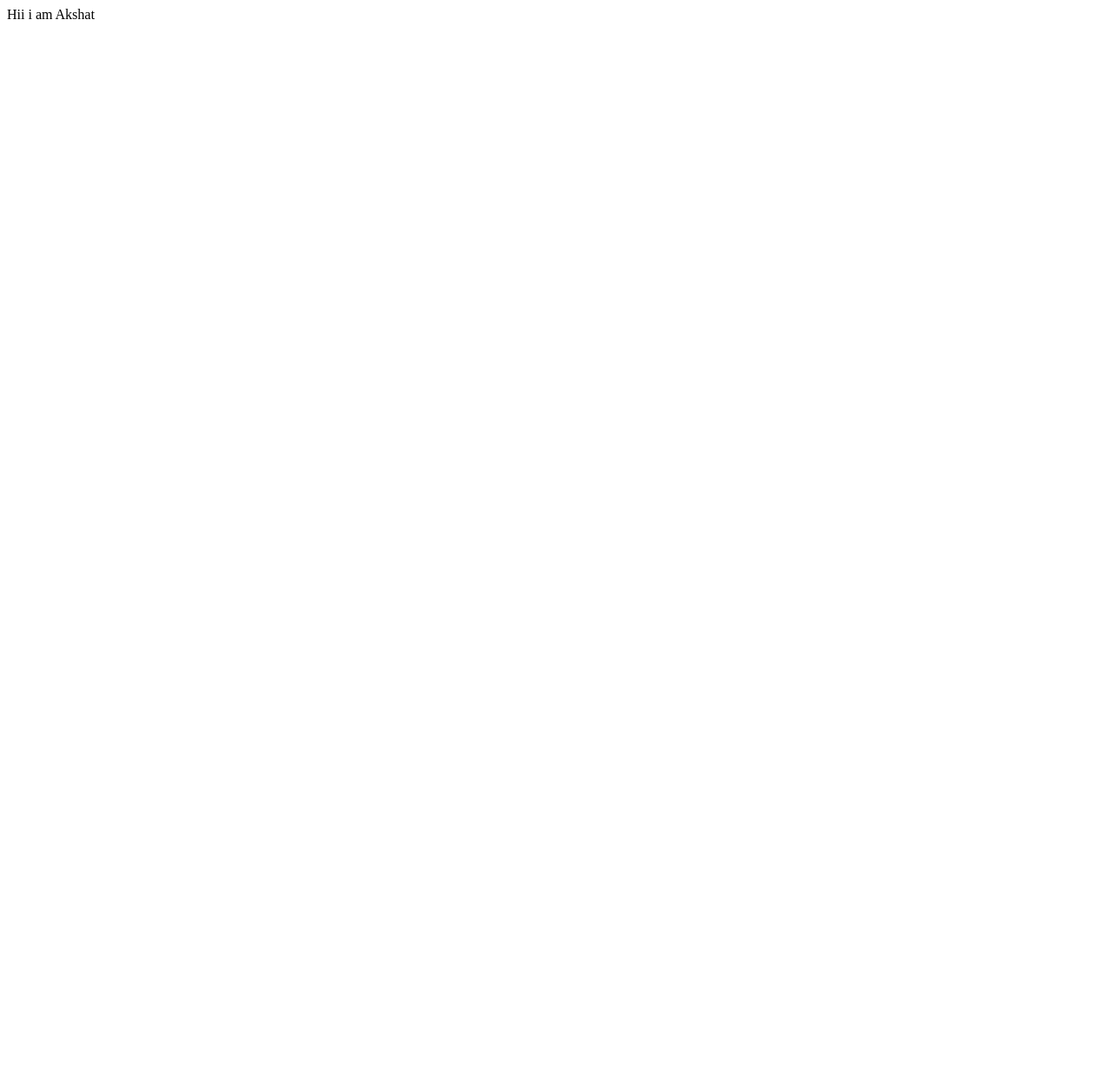
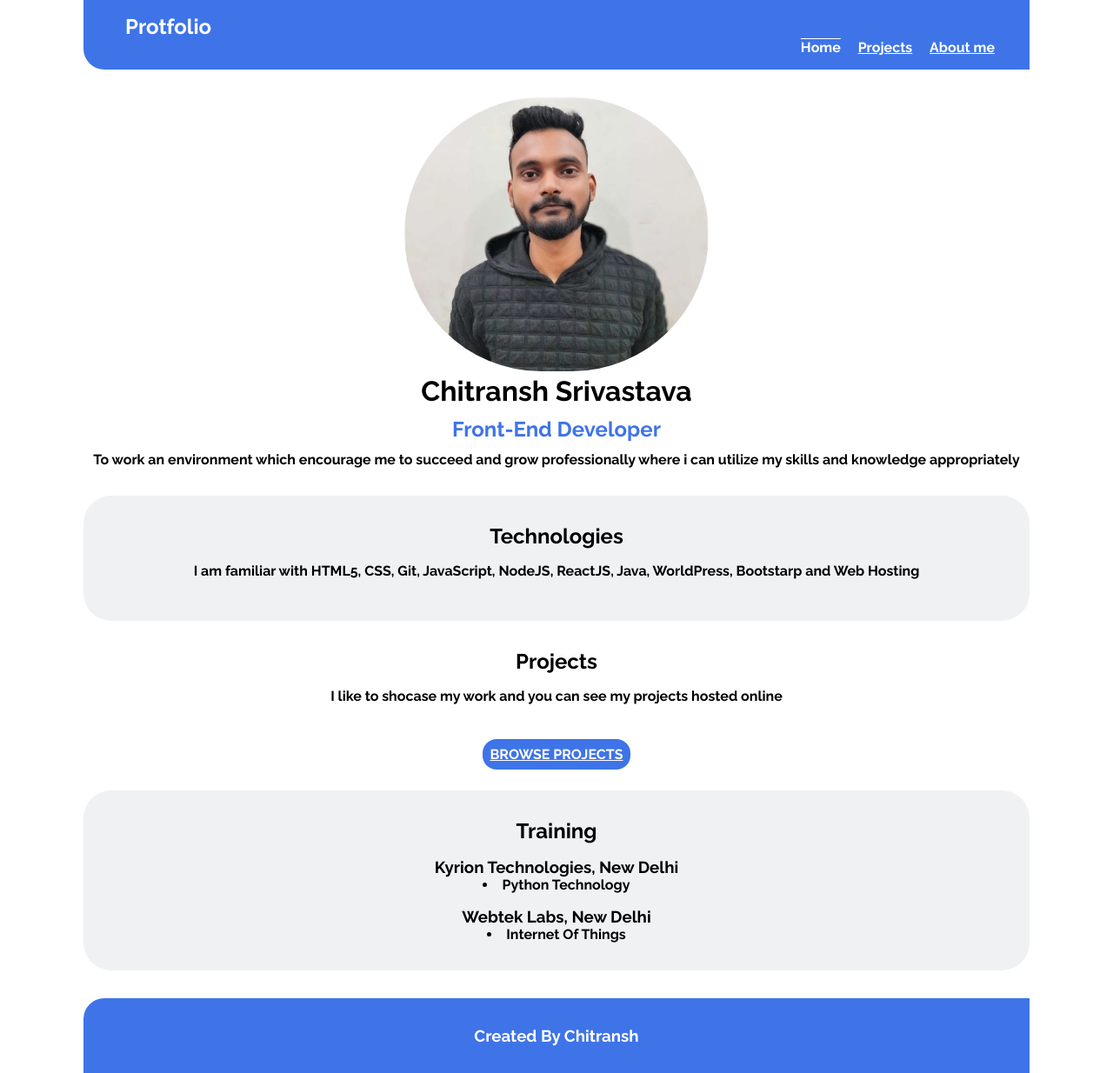
Before and after one commit to thechitransh/My-Portfolio, a plain HTML site: page index.html in a window 1280 px wide. Shown: the whole page at 87% size. Before the commit the page ends 800 px from the top, so only its background shows below. Drawn offline with Linux system fonts and the light colour scheme.

Commit message:
home page

```diff
--- a/index.html
+++ b/index.html
@@ -1,12 +1,52 @@
 <!DOCTYPE html>
 <html lang="en">
+
 <head>
     <meta charset="UTF-8">
     <meta http-equiv="X-UA-Compatible" content="IE=edge">
     <meta name="viewport" content="width=device-width, initial-scale=1.0">
-    <title>Document</title>
+    <title>My Portfolio</title>
+    <link rel="stylesheet" href="style.css">
 </head>
+
 <body>
-    Hii i am Akshat
+    <div class="nav">
+        <h2>Protfolio</h2>
+        <div class="links">
+            <a href="/" class="nav-items active-link">Home</a>
+            <a href="/" class="nav-items">Projects</a>
+            <a href="/" class="nav-items">About me</a>
+        </div>
+    </div>
+    <header class="header">
+        <img src="/image/myimage2.png" alt="img" class="header-img">
+        <h1>Chitransh Srivastava</h1>
+        <h2>Front-End Developer</h2>
+        <p>To work an environment which encourage me to
+            succeed and grow professionally where i can
+            utilize my skills and knowledge appropriately</p>
+    </header>
+    <div class="tech">
+        <h2>Technologies</h2>
+        <p>I am familiar with HTML5, CSS, Git, JavaScript, NodeJS, ReactJS, Java, WorldPress, Bootstarp and Web Hosting
+        </p>
+    </div>
+    <div class="project">
+        <h2>Projects</h2>
+        <p>I like to shocase my work and you can see my projects hosted online</p>
+        <a href="/">BROWSE PROJECTS</a>
+    </div>
+    <div class="training">
+        <h2>Training</h2>
+        <h3>Kyrion Technologies, New Delhi</h3>
+        <li>Python Technology</li>
+        <h3>Webtek Labs, New Delhi</h3>
+        <li>Internet Of Things</li>
+    </div>
+    <footer>
+        <h3>Created By Chitransh</h3>
+    </footer>
+
 </body>
+
 </html>
--- /dev/null
+++ b/style.css
@@ -0,0 +1,92 @@
+@import url('https://fonts.googleapis.com/css2?family=Raleway:wght@700&display=swap');
+
+:root{
+    --primary-color:#3e74e8;
+    --secondory-color:#f0f1f2;
+
+}
+
+*{
+    margin: 0px 2rem;
+}
+
+body{
+    font-family: 'Raleway', sans-serif;
+
+}
+.nav{
+    background-color: var(--primary-color);
+    border-bottom-left-radius: 1.5rem;
+
+}
+.nav>h2{
+    padding-top: 1rem;
+    padding-left: 1rem;
+    color: white;
+}
+.links{
+    text-align: right;
+    padding-bottom: 1rem;
+
+}
+.links>a{
+    margin: 0px 0.5rem;
+    color: white;
+}
+.active-link{
+    text-decoration:overline
+}
+.header{
+ display: block;
+ text-align: center;
+ margin: 2rem 0rem;
+}
+.header-img{
+    max-width: 350px;
+    border-radius: 10rem;
+}
+.header>h2{
+    color: var(--primary-color);
+    margin: 0.7rem;
+}
+.tech{
+    text-align: center;
+    background-color: var(--secondory-color);
+    border-radius: 2rem;
+    padding: 2rem 0rem;
+}
+.tech>p{
+    margin: 1rem;
+}
+.project{
+    text-align: center;
+    margin: 2rem 0rem;
+}
+.project>p{
+    margin-top: 1rem;
+    margin-bottom: 3rem;
+}
+.project>a{
+    background-color: var(--primary-color);
+    color: white;
+    border-radius: 1rem;
+    padding: 0.5rem;
+}
+.training{
+    text-align: center;
+    background-color: var(--secondory-color);
+    border-radius: 2rem;
+    padding: 2rem 0rem;
+
+}
+.training>h3{
+    margin-top: 1rem;
+}
+footer{
+    background-color: var(--primary-color);
+    padding: 2rem;
+    border-top-left-radius: 1.5rem;
+    margin-top:  2rem;
+    text-align: center;
+    color: white;
+}
```
Also changed, not shown: image/myimage1.jpeg (added), image/myimage2.png (added).
